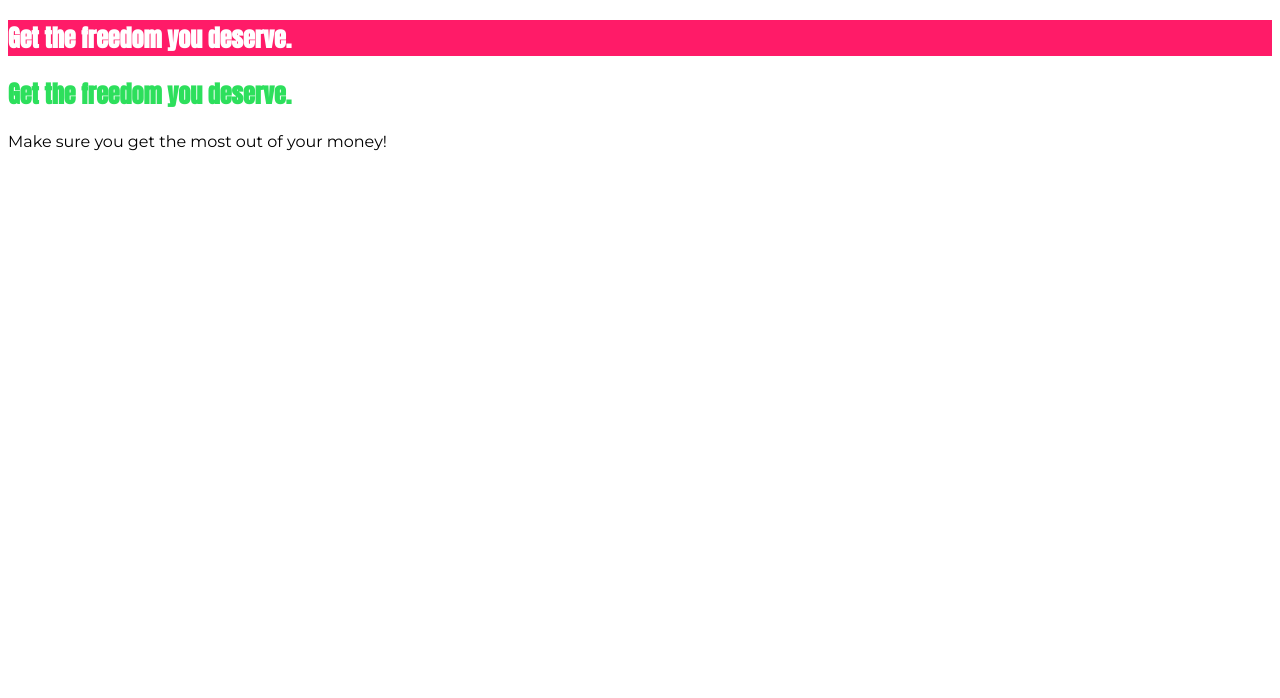
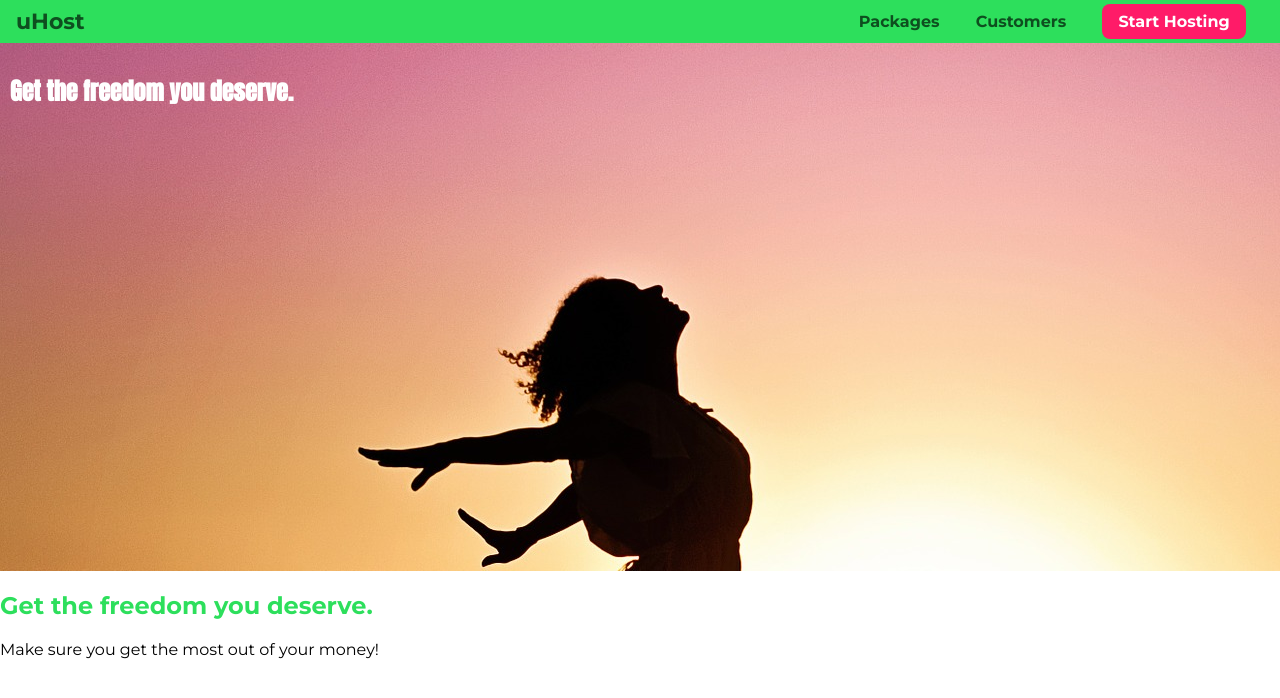
Before and after one commit to brunolegario/css-complete-max, a plain HTML site: page uhost/index.html in a window 1280 px wide. Drawn offline with Linux system fonts and the light colour scheme.

Commit message:
module concluded

```diff
--- a/uhost/index.html
+++ b/uhost/index.html
@@ -11,6 +11,26 @@
         <link rel="stylesheet" href="main.css">
     </head>
     <body>
+        <header class="main-header">
+            <div class="main-logo">
+                <a href="index.html" class="main-header__brand">
+                    uHost
+                </a>
+            </div>
+            <nav class="main-nav">
+                <ul class="main-nav__items">
+                    <li class="main-nav__item">
+                        <a href="packages/index.html">Packages</a>
+                    </li>
+                    <li class="main-nav__item">
+                        <a href="customers/index.html">Customers</a>
+                    </li>
+                    <li class="main-nav__item main-nav__item-cta">
+                        <a href="start-hosting/index.html">Start Hosting</a>
+                    </li>
+                </ul>
+            </nav>
+        </header>
         <main>
             <section id="product-overview">
                 <h1>Get the freedom you deserve.</h1>
--- a/uhost/main.css
+++ b/uhost/main.css
@@ -1,12 +1,85 @@
+* {
+    box-sizing: border-box;
+}
+
 body {
     font-family: 'Montserrat', sans-serif;
+    margin: 0;
 }
 
-#product-overview {
-    background: #ff1b68;
+
+.main-header {
+    width: 100%;
+    background-color: #2ddf5c;
+    padding: 8px 16px;
 }
 
-h1 {
+.main-header > div {
+    display: inline-block;
+    vertical-align: middle;
+}
+
+.main-header__brand {
+    color: #0e4f1f;
+    text-decoration: none;
+    font-weight: bold;
+    font-size: 22px;
+}
+
+.main-nav {
+    display: inline-block;
+    text-align: right;
+    width: calc(100% - 75px);
+    vertical-align: middle;
+}
+
+.main-nav__items {
+    margin: 0;
+    padding: 0;
+    list-style: none;
+}
+
+.main-nav__item {
+    display: inline-block;
+    margin: 0 16px;
+}
+
+.main-nav__item a {
+    color: #0e4f1f;
+    text-decoration: none;
+    font-weight: bold;
+    padding: 3px 0;
+}
+
+.main-nav__item a:hover,
+.main-nav__item a:active {
+    color: white;
+    border-bottom: 3px solid white;
+}
+
+.main-nav__item-cta a {
+    color: white;
+    background: #ff1b68;
+    padding: 8px 16px;
+    border-radius: 8px;
+}
+
+.main-nav__item-cta a:hover,
+.main-nav__item-cta a:active {
+    color: #ff1b68;
+    background: white;
+    border-style: none;
+}
+
+
+#product-overview {
+    background: url("freedom.jpg");
+    width: 100%;
+    height: 528px;
+    padding: 10px;
+}
+
+#product-overview h1 {
     color: white;
     font-family: 'Anton', sans-serif;
 }
```
Also changed, not shown: uhost/freedom.jpg (added).
